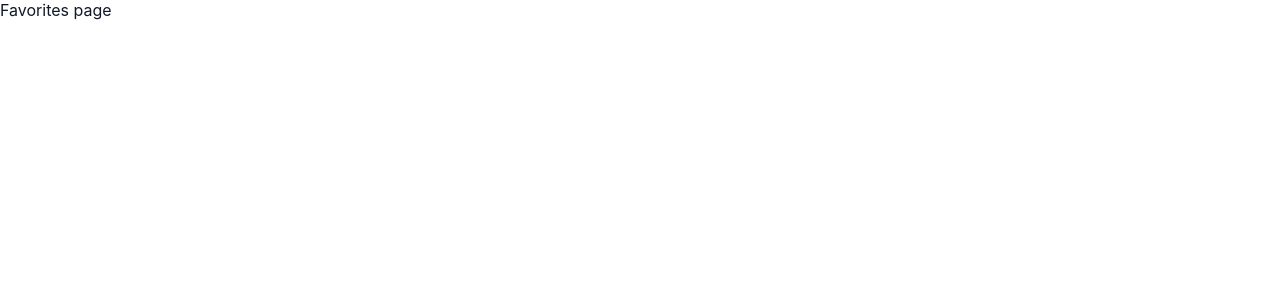
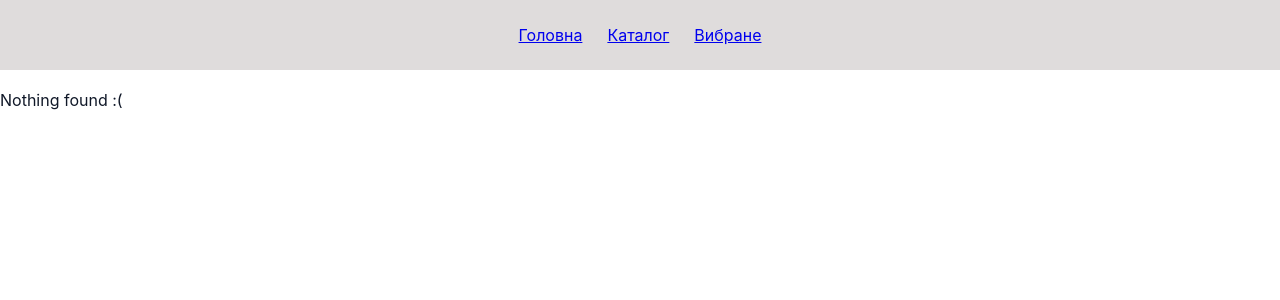
Before and after one commit to Saref111/goit-csss-test-task, a React (Create React App) app: page /goit-csss-test-task/favorites in a window 1280 px wide. Shown: the top 300 px of the page. Built offline with nearby package versions, Linux system fonts and the light colour scheme.

Commit message:
Add FavoritesPage component and update App.jsx and CatalogList.jsx

```diff
--- a/src/components/App.jsx
+++ b/src/components/App.jsx
@@ -5,6 +5,7 @@ import { CatalogPage } from "pages/CatalogPage/CatalogPage";
 import { Provider } from 'react-redux';
 import { persistor, store } from "store/store";
 import { PersistGate } from "redux-persist/integration/react";
+import { FavoritesPage } from "pages/FavoritesPage/FavoritesPage";
 
 const router = createBrowserRouter([
   {
@@ -17,7 +18,7 @@ const router = createBrowserRouter([
   },
   {
     path: "/favorites",
-    element: <div>Favorites page</div>,
+    element: <FavoritesPage />,
   },
   {
     path: "*",
--- a/src/components/CatalogList/CatalogList.jsx
+++ b/src/components/CatalogList/CatalogList.jsx
@@ -5,11 +5,11 @@ import "./CatalogList.css";
 export const CatalogList = ({ items }) => {
     return (
         <div className="catalog-list">
-            <ul>
+            {items.length ? <ul>
                 {items.map((item) => (
                     <li key={item._id}><CatalogCard item={item} /></li>
                 ))}
-            </ul>
+            </ul> : 'Nothing found :('}
         </div>
     )
 };
--- /dev/null
+++ b/src/pages/FavoritesPage/FavoritesPage.jsx
@@ -0,0 +1,19 @@
+import { CatalogList } from "components/CatalogList/CatalogList";
+import { Header } from "components/Header/Header";
+import { useSelector } from "react-redux";
+import { selectFavorites } from "store/favoritesSelectors";
+
+export const FavoritesPage = () => {
+    const favorites = useSelector(selectFavorites);
+
+    return (
+        <>
+            <Header />
+            <section className="section">
+                <div className="section__wrapper">
+                    <CatalogList items={favorites} />
+                </div>
+            </section>
+        </>
+    )
+};
```
